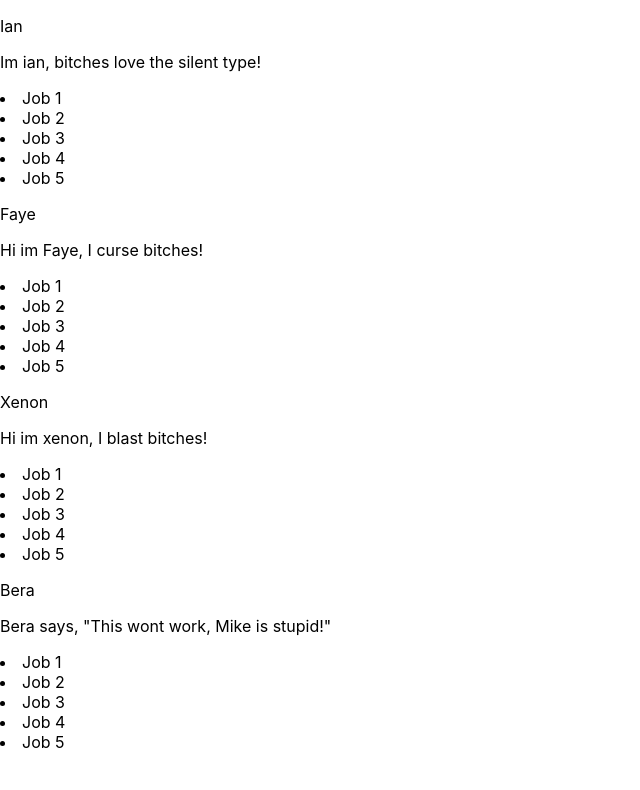
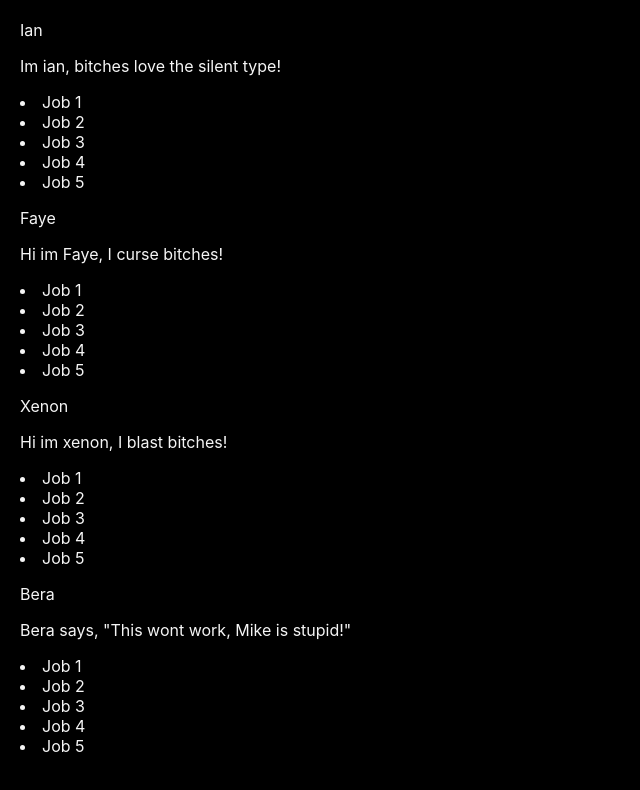
Before and after one commit to stevesefchick/IES_Guide, a React (Create React App) app: page / in a window 1280 px wide. Shown: the top 790 px of the page, without its empty margins (0-640 px from the left). Built offline with nearby package versions, Linux system fonts and the light colour scheme.

Commit message:
Displaying Characters Page With Better Abstraction

```diff
--- a/src/App.css
+++ /dev/null
@@ -1,32 +0,0 @@
-.App {
-  text-align: center;
-}
-
-.App-logo {
-  animation: App-logo-spin infinite 20s linear;
-  height: 40vmin;
-}
-
-.App-header {
-  background-color: #282c34;
-  min-height: 100vh;
-  display: flex;
-  flex-direction: column;
-  align-items: center;
-  justify-content: center;
-  font-size: calc(10px + 2vmin);
-  color: white;
-}
-
-.App-link {
-  color: #61dafb;
-}
-
-@keyframes App-logo-spin {
-  from {
-    transform: rotate(0deg);
-  }
-  to {
-    transform: rotate(360deg);
-  }
-}
--- a/src/App.js
+++ b/src/App.js
@@ -1,10 +1,13 @@
 import React, { Component } from 'react';
-import './App.css';
+import style from './App.module.css';
 import Display from './Display/Display';
 class App extends Component {
     render() {
         return (
-            <Display/>
+            <div className={style.mg}>
+
+                 <Display/>
+            </div>
         );
     }
 }
--- /dev/null
+++ b/src/App.module.css
@@ -0,0 +1,8 @@
+html {
+    background-color: black;
+    color: whitesmoke;
+}
+
+.mg {
+    margin: 20px;
+}
--- a/src/CharactersPage/CharactersPage.js
+++ b/src/CharactersPage/CharactersPage.js
@@ -1,4 +1,5 @@
 import React from 'react';
+
 
 const charactersPage = (props) => (
     <div>
--- a/src/CharactersPage/CharactersPage.module.css
+++ b/src/CharactersPage/CharactersPage.module.css
@@ -0,0 +1,3 @@
+.basic {
+    margin: 20px;
+}
--- /dev/null
+++ b/src/CharactersPage/CharactersPageDisplay/CharactersPageDisplay.js
@@ -0,0 +1,47 @@
+import React from 'react';
+import CharactersPage from '../../CharactersPage/CharactersPage';
+import BeraBio from '../../CharactersPage/BeraBio/BeraBio';
+import FayeBio from '../../CharactersPage/FayeBio/FayeBio';
+import IanBio from '../../CharactersPage/IanBio/IanBio';
+import XenonBio from '../../CharactersPage/XenonBio/Xenon';
+
+
+const charactersPageDisplay = () => (
+    <div>
+
+        <CharactersPage name = "Ian"
+                        bio={<IanBio/>}
+                        job1 = "Job 1"
+                        job2 = "Job 2"
+                        job3 = "Job 3"
+                        job4 = "Job 4"
+                        job5 = "Job 5"/>
+
+        <CharactersPage name = "Faye"
+                        bio={<FayeBio/>}
+                        job1 = "Job 1"
+                        job2 = "Job 2"
+                        job3 = "Job 3"
+                        job4 = "Job 4"
+                        job5 = "Job 5"/>
+
+        <CharactersPage name = "Xenon"
+                        bio={<XenonBio/>}
+                        job1 = "Job 1"
+                        job2 = "Job 2"
+                        job3 = "Job 3"
+                        job4 = "Job 4"
+                        job5 = "Job 5"/>
+
+        <CharactersPage name = "Bera"
+                        bio={<BeraBio/>}
+                        job1 = "Job 1"
+                        job2 = "Job 2"
+                        job3 = "Job 3"
+                        job4 = "Job 4"
+                        job5 = "Job 5"/>
+
+    </div>
+);
+
+export default charactersPageDisplay;
--- a/src/CharactersPage/XenonBio/Xenon.js
+++ b/src/CharactersPage/XenonBio/Xenon.js
@@ -2,10 +2,14 @@ import React from "react";
 
 const xenonBio = () => (
     <div>
+
         <p>
            Hi im xenon, I blast bitches!
         </p>
+
+
     </div>
+
 );
 
 export default xenonBio;
--- a/src/Display/Display.js
+++ b/src/Display/Display.js
@@ -1,44 +1,10 @@
 import React from 'react';
-import CharactersPage from '../CharactersPage/CharactersPage';
-import BeraBio from '../CharactersPage/BeraBio/BeraBio';
-import FayeBio from '../CharactersPage/FayeBio/FayeBio';
-import IanBio from '../CharactersPage/IanBio/IanBio';
-import XenonBio from '../CharactersPage/XenonBio/Xenon';
+
+import CharactersPageDisplay from '../CharactersPage/CharactersPageDisplay/CharactersPageDisplay';
 
 const display = () => (
     <div>
-        <CharactersPage name = "Ian"
-                        bio={<IanBio/>}
-                        job1 = "Job 1"
-                        job2 = "Job 2"
-                        job3 = "Job 3"
-                        job4 = "Job 4"
-                        job5 = "Job 5"/>
-
-        <CharactersPage name = "Faye"
-                        bio={<FayeBio/>}
-                        job1 = "Job 1"
-                        job2 = "Job 2"
-                        job3 = "Job 3"
-                        job4 = "Job 4"
-                        job5 = "Job 5"/>
-
-        <CharactersPage name = "Xenon"
-                        bio={<XenonBio/>}
-                        job1 = "Job 1"
-                        job2 = "Job 2"
-                        job3 = "Job 3"
-                        job4 = "Job 4"
-                        job5 = "Job 5"/>
-
-        <CharactersPage name = "Bera"
-                        bio={<BeraBio/>}
-                        job1 = "Job 1"
-                        job2 = "Job 2"
-                        job3 = "Job 3"
-                        job4 = "Job 4"
-                        job5 = "Job 5"/>
-
+        <CharactersPageDisplay/>
     </div>
 );
 
--- a/src/Display/Display.module.css
+++ /dev/null
@@ -1,3 +0,0 @@
-.display{
-background-color: black;
-}
```
Also changed, not shown: src/CharactersPage/XenonBio/XenonBio.module.css (added).
